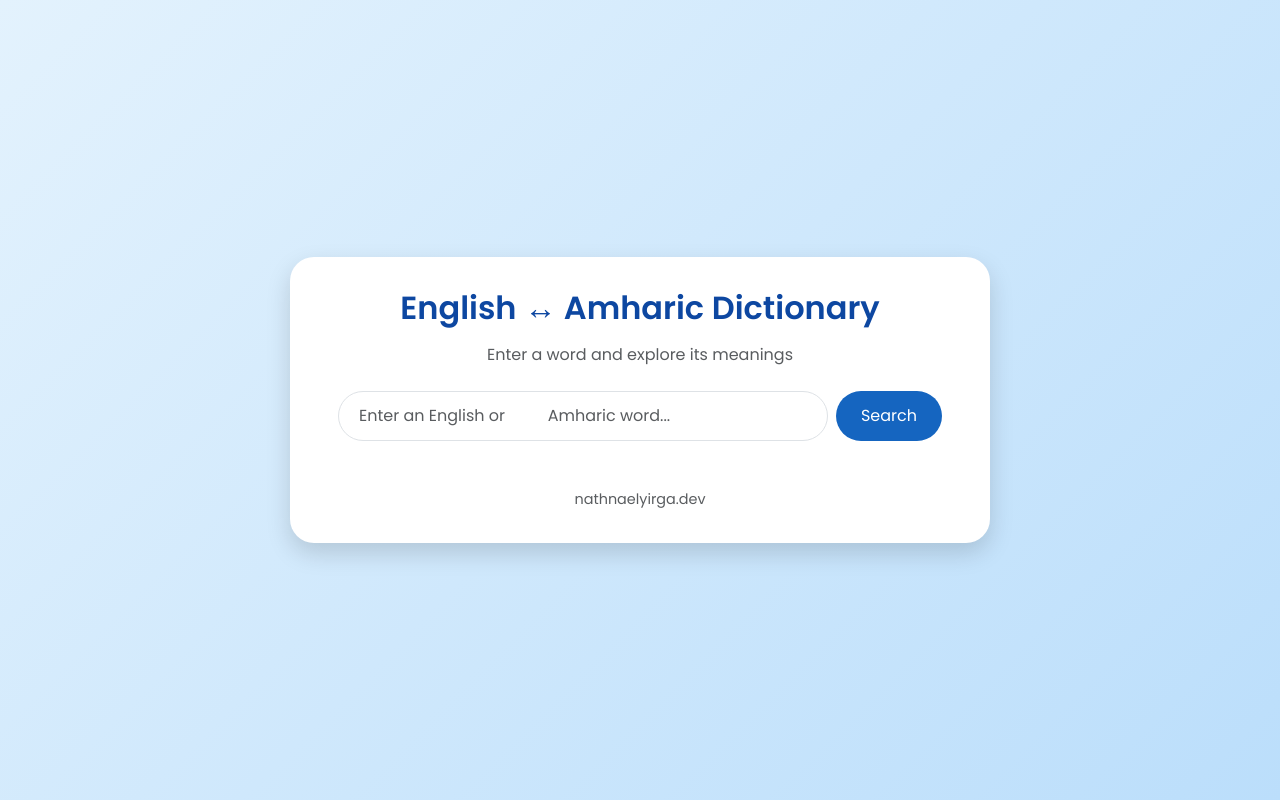
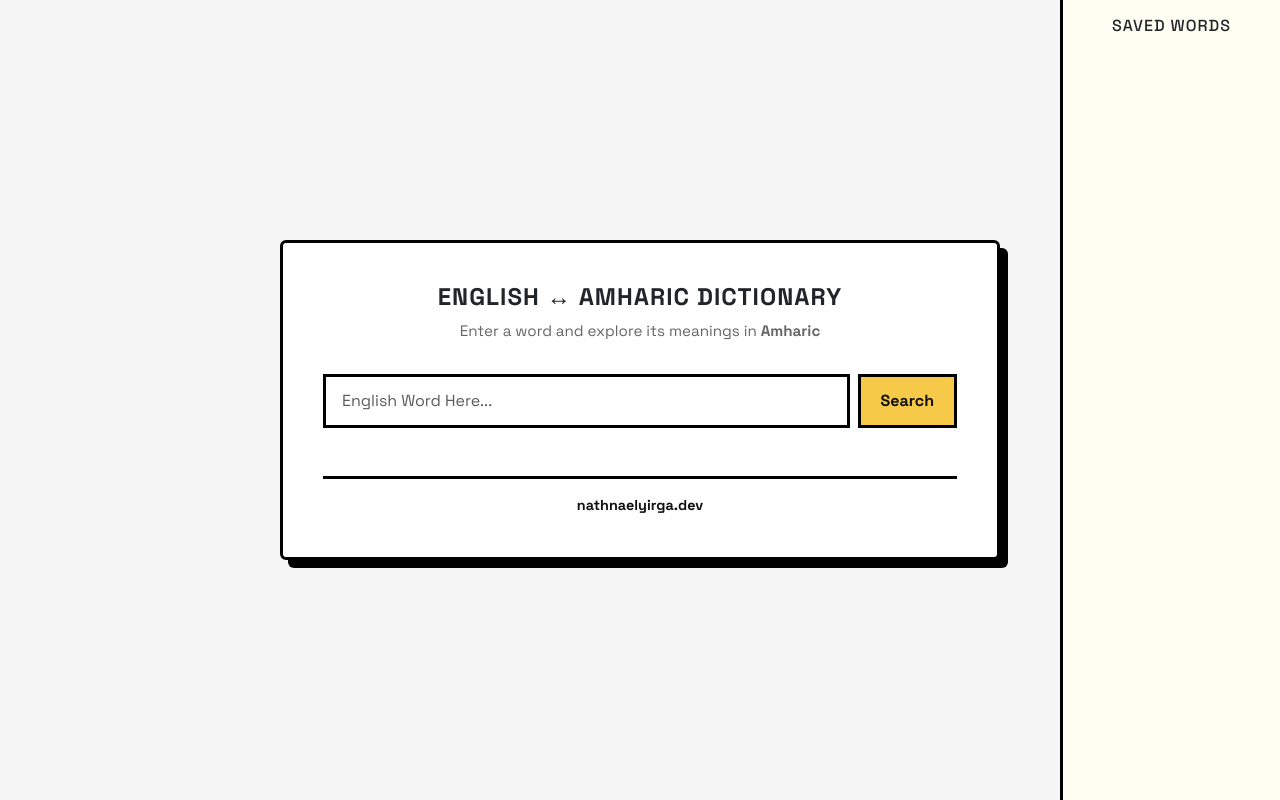
Before and after one commit to Nxttyy/AmharicDictionary, a Flask app: page / in a window 1280 px wide. Run offline with Flask 3, Linux system fonts and the light colour scheme.

Commit message:
[feat]: save words, better ui...

```diff
--- a/app.py
+++ b/app.py
@@ -3,7 +3,7 @@ import sqlite3
 from flask import Flask, render_template, request
 from wtforms import Form, StringField, validators
 
-# from .utils import format_result
+from utils import parse_amharic_definitions, parse_dictionary_entry
 
 app = Flask(__name__)
 
@@ -16,44 +16,7 @@ def getResult(word):
     cursor.execute("SELECT AMH, EN FROM dictionary WHERE _id=?", word)
     result = cursor.fetchall()
 
-    # conn.close()
-    # cursor.close()
-
     return result
-
-
-#
-# class WordForm(Form):
-#     word = StringField("Word", validators=[validators.DataRequired()])
-#
-#     @app.route("/", methods=["GET", "POST"])
-#     def home():
-#         form = WordForm(request.form)
-# 		if form.validate():
-# 			word = request.form["word"]
-# 			result = getResult(word)[0]
-# 			amh, en = result
-# 			if result:
-# 				result = getResult(word)[0]
-# 				amh_definitions, en_grammar, en_definitions = format_result(
-#                 f"{amh}\n{en}")
-#
-# 				return render_template(
-#                 "home.html",
-#                 form=form,
-#                 amh_definitions=amh_definitions,
-#                 en_grammar=en_grammar,
-#                 en_definitions=en_definitions,
-#                 word=word,
-# 				)
-#             else:
-#                 return render_template(
-#                     "home.html",
-#                     form=form,
-#                     error=f"No Result for {word}, Check your speeling!",
-#                 )
-#         else:
-#             return render_template("home.html", form=form)
 
 
 app = Flask(__name__)
@@ -63,21 +26,6 @@ class WordForm(Form):
     word = StringField("Word", validators=[validators.DataRequired()])
 
 
-# def format_result(amh_en_text):
-#     import re
-#
-#     parts = amh_en_text.split("n., adj., & v.")
-#     amh_part = parts[0].strip()
-#     en_part = "n., adj., & v." + parts[1].strip() if len(parts) > 1 else ""
-#
-#     amh_items = re.findall(r"\d+\s*([^0-9]+)", amh_part)
-#     amh_formatted = [item.strip() for item in amh_items if item.strip()]
-#
-#     en_lines = en_part.split("--")
-#     grammar_part = en_lines[0].strip()
-#     definitions = [f"--{line.strip()}" for line in en_lines[1:]]
-#
-#     return amh_formatted, grammar_part, definitions
 def case_correct_word(word):
     word = word.lower()
     return word[0].upper() + word[1:]
@@ -86,42 +34,42 @@ def case_correct_word(word):
 @app.route("/", methods=["GET", "POST"])
 def home():
     form = WordForm(request.form)
+    word = None
 
-    if form.validate():
-        word = case_correct_word(request.form["word"])
-        result = getResult(word)
-        # print("result", result)
+    if request.method == "POST":
+        if request.is_json:
+            data = request.get_json()
+            word = case_correct_word(data.get("word", ""))
+        elif form.validate():
+            word = case_correct_word(form.word.data)
 
-        if result:
-            result = result[0]
-            # print(result)
-            amh, en = result
-            # en_split = split_english_definition(en)
-            #
-            # # Your existing function for both sides
-            # amh_definitions, en_grammar, en_definitions = format_result(f"{amh}\n{en}")
-            #
-            # print("SD", amh)
-            # print("\nEN Parts:", en_split)
+        if word:
+            result = getResult(word)
 
-            # amh_definitions, en_grammar, en_definitions = format_result(f"{amh}\n{en}")
-            # print("SD", amh)
-            # print("\n")
-            # print("EN:", en)
+            if result:
+                result = result[0]
+                amh, en = result
+                amh = parse_amharic_definitions(amh)
+                en = parse_dictionary_entry(en)
 
-            return render_template(
-                "home.html",
-                form=form,
-                amh=amh,
-                # en_grammar=en_grammar,
-                en=en,
-                word=word,
-            )
+                return render_template(
+                    "home.html",
+                    form=form,
+                    amh=amh,
+                    en=en,
+                    word=word,
+                )
+            else:
+                return render_template(
+                    "home.html",
+                    form=form,
+                    error=f"No Result for {word}, Check your spelling!",
+                )
         else:
             return render_template(
                 "home.html",
                 form=form,
-                error=f"No Result for {word}, Check your spelling!",
+                error="Please enter a valid word!",
             )
     else:
         return render_template("home.html", form=form)
--- /dev/null
+++ b/static/js/index.js
@@ -0,0 +1,100 @@
+document.addEventListener("DOMContentLoaded", () => {
+  const bookmarkBtn = document.getElementById("bookmarkBtn");
+  const savedWordsList = document.getElementById("savedWordsList");
+  let currentWord = bookmarkBtn ? bookmarkBtn.dataset.word : null;
+
+  // Load saved words and mark current word if saved
+  const loadSavedWords = () => {
+    const saved = JSON.parse(localStorage.getItem("savedWords") || "[]");
+    if (!savedWordsList) return;
+
+    savedWordsList.innerHTML = "";
+
+    saved.forEach((word) => {
+      const li = document.createElement("li");
+      li.textContent = word;
+
+      li.addEventListener("click", () => {
+        postWord(word);
+      });
+
+      savedWordsList.appendChild(li);
+    });
+
+    // Update bookmark button state
+    if (bookmarkBtn && currentWord) {
+      if (saved.includes(currentWord)) {
+        bookmarkBtn.textContent = "★ Saved";
+        bookmarkBtn.style.background = "#b7e4c7";
+        bookmarkBtn.dataset.saved = "true";
+      } else {
+        bookmarkBtn.textContent = "☆ Bookmark";
+        bookmarkBtn.style.background = "#fff";
+        bookmarkBtn.dataset.saved = "false";
+      }
+    }
+  };
+
+  loadSavedWords();
+
+  // Toggle save/unsave
+  if (bookmarkBtn && currentWord) {
+    bookmarkBtn.addEventListener("click", () => {
+      let saved = JSON.parse(localStorage.getItem("savedWords") || "[]");
+      const index = saved.indexOf(currentWord);
+
+      if (index === -1) {
+        // Save
+        saved.push(currentWord);
+        bookmarkBtn.textContent = "★ Saved";
+        bookmarkBtn.style.background = "#b7e4c7";
+        bookmarkBtn.dataset.saved = "true";
+      } else {
+        // Un-save
+        saved.splice(index, 1);
+        bookmarkBtn.textContent = "☆ Bookmark";
+        bookmarkBtn.style.background = "#fff";
+        bookmarkBtn.dataset.saved = "false";
+      }
+
+      localStorage.setItem("savedWords", JSON.stringify(saved));
+      loadSavedWords();
+    });
+  }
+
+  // Function to POST/GET word and update definitions
+  function postWord(word) {
+    fetch("/", {
+      method: "POST",
+      headers: {
+        "Content-Type": "application/json",
+      },
+      body: JSON.stringify({ word }),
+    })
+      .then((res) => res.text())
+      .then((html) => {
+        const parser = new DOMParser();
+        const doc = parser.parseFromString(html, "text/html");
+
+        const newEn = doc.querySelector(".en-section");
+        const newAmh = doc.querySelector(".amh-section");
+
+        const enSection = document.querySelector(".en-section");
+        const amhSection = document.querySelector(".amh-section");
+
+        if (enSection && newEn) enSection.innerHTML = newEn.innerHTML;
+        if (amhSection && newAmh) amhSection.innerHTML = newAmh.innerHTML;
+
+        // update currentWord and dataset
+        currentWord = word;
+        if (bookmarkBtn) bookmarkBtn.dataset.word = word;
+
+        // UPDATE FORM INPUT
+        const formInput = document.querySelector('input[name="word"]');
+        if (formInput) formInput.value = word;
+
+        loadSavedWords();
+      })
+      .catch(console.error);
+  }
+});
--- a/templates/home.html
+++ b/templates/home.html
@@ -3,7 +3,12 @@
   <head>
     <meta charset="UTF-8" />
     <meta name="viewport" content="width=device-width, initial-scale=1.0" />
-    <title>EN–AMH Dictionary</title>
+    <link
+      rel="icon"
+      href="{{ url_for('static', filename='images/favicon.png') }}"
+      type="image/png"
+    />
+    <title>ENGLISH TO AMHARIC DICTIONARY</title>
 
     <!-- Bootstrap CSS -->
     <link
@@ -11,130 +16,270 @@
       rel="stylesheet"
     />
 
-    <!-- Google Font -->
+    <!-- Font -->
     <link
-      href="https://fonts.googleapis.com/css2?family=Poppins:wght@400;500;600&display=swap"
+      href="https://fonts.googleapis.com/css2?family=Space+Grotesk:wght@400;500;700&display=swap"
       rel="stylesheet"
     />
 
     <style>
+      :root {
+        --bg: #f5f5f5;
+        --fg: #111;
+        --accent: #f7c948; /* vibrant yellow */
+        --border: #000;
+      }
+
+      * {
+        box-sizing: border-box;
+      }
+
       body {
-        background: linear-gradient(135deg, #e3f2fd, #bbdefb);
-        font-family: "Poppins", sans-serif;
+        background: var(--bg);
+        color: var(--fg);
+        font-family: "Space Grotesk", sans-serif;
         min-height: 100vh;
         display: flex;
+        justify-content: center;
         align-items: center;
-        justify-content: center;
+        padding: 2rem;
       }
 
       .card {
-        border: none;
-        border-radius: 1.5rem;
-        box-shadow: 0 10px 25px rgba(0, 0, 0, 0.15);
-        max-width: 700px;
+        background: #fff;
+        border: 3px solid var(--border);
+        padding: 2.5rem;
         width: 100%;
-        background: #fff;
-        padding: 2rem 3rem;
+        max-width: 720px;
+        box-shadow: 8px 8px 0 var(--border);
+        text-align: center;
       }
 
-      h1 {
-        font-weight: 600;
-        color: #1565c0;
+      h1,
+      h2,
+      h5,
+      h6 {
+        text-transform: uppercase;
+        letter-spacing: 1px;
       }
 
       h2 {
-        color: #0d47a1;
-        font-weight: 600;
+        font-weight: 700;
+        font-size: 1.5rem;
+        margin-bottom: 0.5rem;
       }
 
-      h4 {
-        color: #424242;
-        line-height: 1.6;
+      p.text-muted {
+        color: #666 !important;
+        font-size: 0.95rem;
+        margin-bottom: 2rem;
       }
 
       .form-control {
-        border-radius: 2rem;
-        padding: 0.75rem 1.25rem;
+        border: 3px solid var(--border);
+        border-radius: 0;
+        padding: 0.75rem 1rem;
         font-size: 1rem;
       }
 
       .btn-search {
-        background-color: #1565c0;
-        color: white;
-        border-radius: 2rem;
-        padding: 0.6rem 1.5rem;
-        transition: all 0.3s ease;
+        background: var(--accent);
+        border: 3px solid var(--border);
+        color: var(--fg);
+        font-weight: 600;
+        border-radius: 0;
+        padding: 0.75rem 1.25rem;
+        transition: all 0.15s ease;
       }
 
       .btn-search:hover {
-        background-color: #0d47a1;
-        transform: scale(1.05);
+        background: #ffe580;
+        transform: translateY(-2px);
+      }
+
+      .bookmark-btn {
+        background: transparent;
+        border: 3px solid var(--border);
+        color: var(--fg);
+        padding: 0.4rem 1rem;
+        font-weight: 600;
+        text-transform: uppercase;
+        letter-spacing: 1px;
+        cursor: pointer;
+        transition: background 0.15s ease;
+      }
+
+      .bookmark-btn:hover {
+        background: var(--accent);
+      }
+
+      .amh-section,
+      .en-section {
+        border: 3px solid var(--border);
+        text-align: left;
+        padding: 1rem 1.5rem;
+        margin-top: 2rem;
       }
 
       .amh-section {
-        background: #e3f2fd;
-        border-radius: 1rem;
-        padding: 1rem;
+        background: #fafafa;
       }
 
       .en-section {
-        background: #f1f8e9;
-        border-radius: 1rem;
-        padding: 1rem;
+        background: #fffef2;
+      }
+
+      ul,
+      ol {
+        padding-left: 1.25rem;
+      }
+
+      li {
+        margin-bottom: 0.4rem;
+        line-height: 1.5;
       }
 
       .error {
+        border: 3px solid var(--border);
+        background: #ffebe8;
         color: #b71c1c;
-        font-weight: 500;
-        background-color: #ffebee;
-        border-radius: 0.5rem;
+        font-weight: 600;
         padding: 0.75rem;
         margin-top: 1rem;
+        text-transform: uppercase;
       }
 
       footer {
+        border-top: 3px solid var(--border);
         margin-top: 2rem;
-        color: #666;
+        padding-top: 1rem;
         font-size: 0.9rem;
+        color: #444;
+      }
+
+      footer a {
+        text-decoration: none;
+        color: var(--fg);
+        font-weight: 600;
+      }
+
+      footer a:hover {
+        text-decoration: underline;
+      }
+
+      .side-panel {
+        position: fixed;
+        right: 0;
+        top: 0;
+        width: 220px;
+        height: 100vh;
+        background: #fffef2;
+        border-left: 3px solid var(--border);
+        padding: 1rem;
+        overflow-y: auto;
+        z-index: 100;
+      }
+
+      .side-panel h5 {
+        font-size: 1rem;
+        margin-bottom: 1rem;
+        text-transform: uppercase;
+      }
+
+      .side-panel ul {
+        list-style: none;
+        padding: 0;
+      }
+
+      .side-panel li {
+        padding: 0.3rem 0;
+        border-bottom: 1px solid var(--border);
+        cursor: pointer;
+        transition: background 0.15s ease;
+      }
+
+      .side-panel li:hover {
+        background: var(--accent);
       }
     </style>
   </head>
 
   <body>
-    <div class="card text-center">
-      <h2 class="mb-3">English ↔ Amharic Dictionary</h2>
-      <p class="text-muted mb-4">Enter a word and explore its meanings</p>
+    <div class="card">
+      <h2>English ↔ Amharic Dictionary</h2>
+      <p class="text-muted">
+        Enter a word and explore its meanings in <strong>Amharic</strong>
+      </p>
 
       {% if form %}
-      <form action="" method="post" class="d-flex justify-content-center gap-2">
+      <form
+        action=""
+        method="post"
+        class="d-flex justify-content-center gap-2 mb-4"
+      >
         <div class="flex-grow-1">
-          {{ form.word(class="form-control", placeholder="Enter an English or
-          Amharic word...") }}
+          {{ form.word(class="form-control", placeholder="English Word Here...")
+          }}
         </div>
-        <button type="submit" class="btn btn-search">Search</button>
+        <button type="submit" class="btn-search">Search</button>
       </form>
       {% endif %} {% if amh %}
-      <div class="mt-5 text-start">
-        <h1 class="text-center">{{ word }}</h1>
-
-        <div class="amh-section mt-3">
-          <h5 class="fw-semibold">Amharic Definitions:</h5>
-          <p class="mb-0">{{ amh }}</p>
+      <div class="text-start">
+        <div class="d-flex justify-content-between align-items-center mb-3">
+          <h1>{{ word }}</h1>
+          <button class="bookmark-btn" id="bookmarkBtn" data-word="{{ word }}">
+            ★ Save
+          </button>
         </div>
 
-        <div class="en-section mt-4">
-          <h5 class="fw-semibold">English Definitions:</h5>
-          <p class="mb-0">{{ en }}</p>
+        <div class="amh-section">
+          <h5>Amharic Definitions</h5>
+          <ul class="list-unstyled">
+            {% for num, definition in amh.items() %}
+            <li><strong>{{ num }}.</strong> {{ definition }}</li>
+            {% endfor %}
+          </ul>
+        </div>
+
+        <div class="en-section">
+          <h5>English Definitions</h5>
+          {% if en %} {% for pos, defs in en.items() %}
+          <div class="mt-3">
+            <h6>{{ pos }}</h6>
+            <ol>
+              {% for d in defs %} {% for num, val in d.items() %}
+              <li>
+                {% if val is string %} {{ val }} {% else %}
+                <ul>
+                  {% for sub in val %} {% for letter, text in sub.items() %}
+                  <li><strong>{{ letter }})</strong> {{ text }}</li>
+                  {% endfor %} {% endfor %}
+                </ul>
+                {% endif %}
+              </li>
+              {% endfor %} {% endfor %}
+            </ol>
+          </div>
+          {% endfor %} {% endif %}
         </div>
       </div>
       {% elif error %}
       <div class="error">{{ error }}</div>
       {% endif %}
+      <div class="side-panel" id="sidePanel">
+        <h5>Saved Words</h5>
+        <ul id="savedWordsList"></ul>
+      </div>
 
-      <footer class="mt-5 text-muted"><a>nathnaelyirga.dev</a></footer>
+      <footer class="text-center mt-4">
+        <a href="https://nathnaelyirga.dev" target="_blank"
+          >nathnaelyirga.dev</a
+        >
+      </footer>
     </div>
-
-    <!-- Bootstrap JS -->
-    <script src="https://cdn.jsdelivr.net/npm/bootstrap@5.3.0/dist/js/bootstrap.bundle.min.js"></script>
+    <script
+      src="{{ url_for('static', filename='js/index.js') }}"
+      type="text/javascript"
+    ></script>
   </body>
 </html>
```
Also changed, not shown: utils.py (+70 -26 lines), static/images/favicon.png (added).
